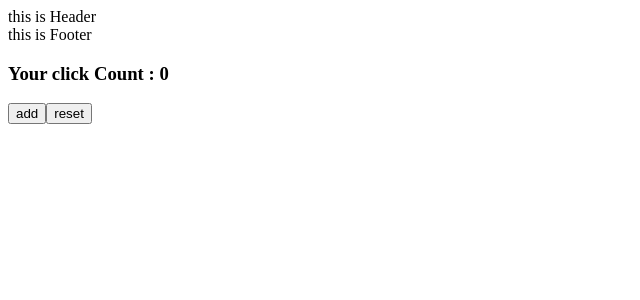
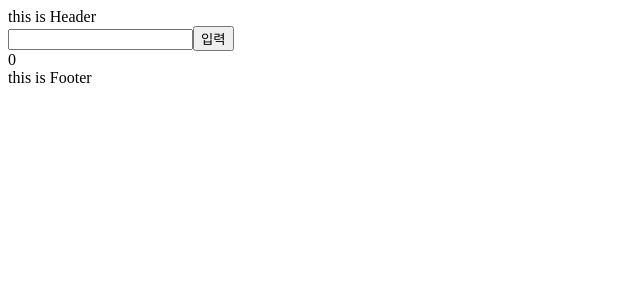
Before and after one commit to yungsuKo/react_tom, a React (Create React App) app: page /seller in a window 1280 px wide. Shown: the top 300 px of the page, without its empty margins (0-640 px from the left). Built offline with nearby package versions, Linux system fonts and the light colour scheme.

Commit message:
history archive

```diff
--- a/package.json
+++ b/package.json
@@ -6,6 +6,7 @@
     "@testing-library/jest-dom": "^5.17.0",
     "@testing-library/react": "^13.4.0",
     "@testing-library/user-event": "^13.5.0",
+    "axios": "^1.6.0",
     "react": "^18.2.0",
     "react-dom": "^18.2.0",
     "react-router-dom": "^6.17.0",
--- a/src/App.js
+++ b/src/App.js
@@ -6,17 +6,9 @@ import Home from './pages/Home';
 import Products from './pages/Products';
 import Header from './layouts/Header';
 import Footer from './layouts/Footer';
+import Seller from './pages/Seller';
 
 function App() {
-  let [count, setCount] = useState(0);
-  function counter() {
-    count += 1;
-    setCount(count);
-  }
-  function reseter() {
-    setCount(0);
-  }
-
   return (
     <div className="App">
       <BrowserRouter>
@@ -24,13 +16,10 @@ function App() {
         <Routes>
           <Route path="/" element={<Home />}></Route>
           <Route path="/products" element={<Products />}></Route>
+          <Route path="/seller" element={<Seller />}></Route>
         </Routes>
         <Footer />
       </BrowserRouter>
-
-      <h3>Your click Count : {count}</h3>
-      <button onClick={counter}>add</button>
-      <button onClick={reseter}>reset</button>
     </div>
   );
 }
--- /dev/null
+++ b/src/components/History.js
@@ -0,0 +1,12 @@
+const History = (props) => {
+  const historys = props.historys;
+  const historyItems = historys.map((history) => (
+    <tr>
+      <td>{history.url}</td>
+      <td>{history.revenue}</td>
+    </tr>
+  ));
+  return <table>{historyItems}</table>;
+};
+
+export default History;
--- /dev/null
+++ b/src/pages/Seller.js
@@ -0,0 +1,45 @@
+import axios from 'axios';
+import { useState } from 'react';
+import History from '../components/History';
+const baseUrl = 'http://localhost:4000';
+
+const Seller = () => {
+  let [revenue, setRevenue] = useState(0);
+  const [url, setUrl] = useState('');
+  const [historys, setHistorys] = useState([]);
+
+  const children = [];
+  const getRevenue = async () => {
+    const res = await axios.get(`${baseUrl}/store`, {
+      params: {
+        url,
+      },
+    });
+    revenue = Math.floor((res.data / 7) * 30)
+      .toString()
+      .replace(/\B(?=(\d{3})+(?!\d))/g, ',');
+    setRevenue(revenue);
+
+    setHistorys([...historys, { url, revenue }]);
+    console.log(historys);
+  };
+  const handleChange = (e) => {
+    setUrl(e.target.value);
+  };
+
+  return (
+    <div>
+      <input type="text" onChange={handleChange} />
+      <button onClick={getRevenue}>입력</button>
+
+      <div>
+        {Math.floor((revenue / 7) * 30)
+          .toString()
+          .replace(/\B(?=(\d{3})+(?!\d))/g, ',')}
+      </div>
+      <History historys={historys} />
+    </div>
+  );
+};
+
+export default Seller;
```
Also changed, not shown: 1 other file (tests, documents, lock files or other folders).
